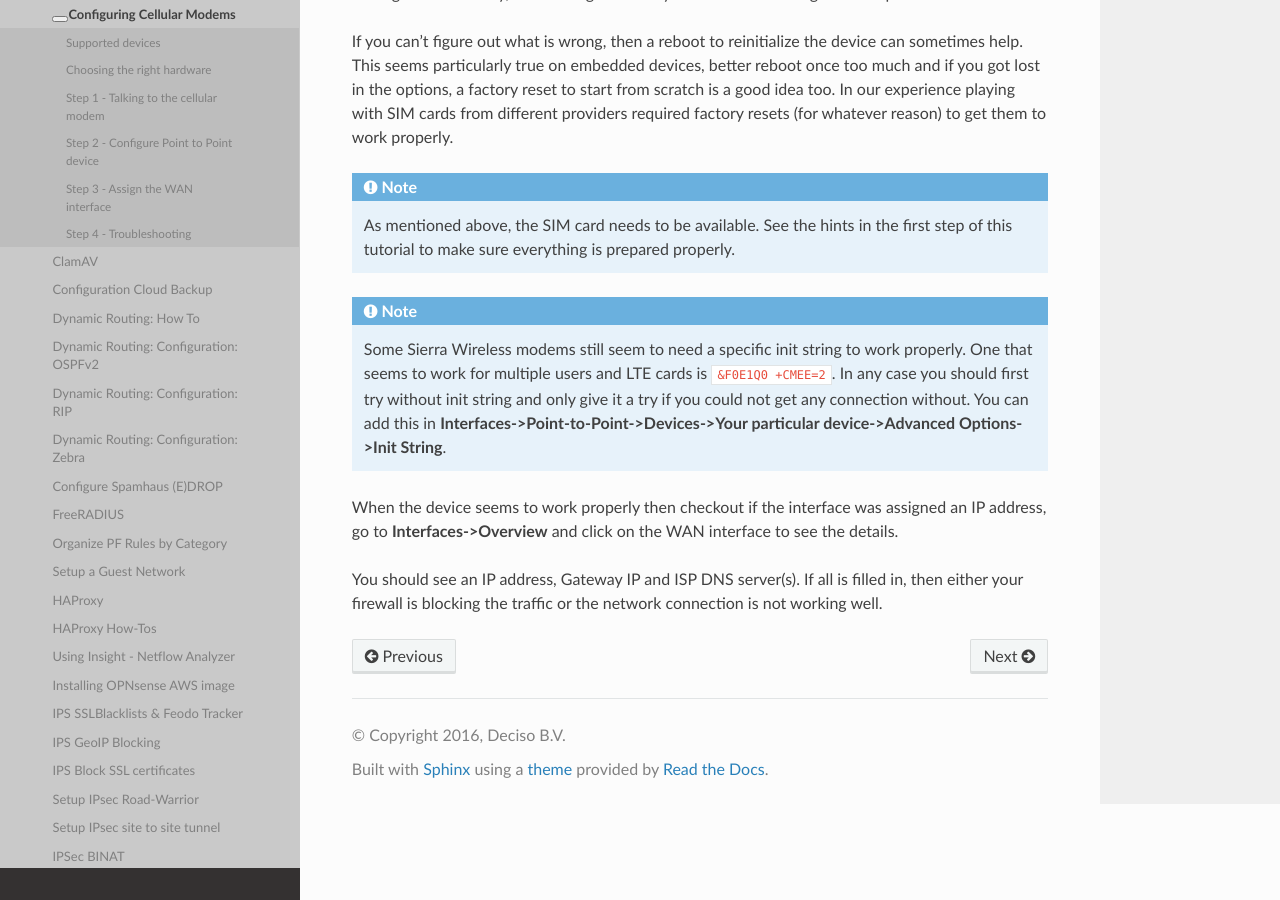
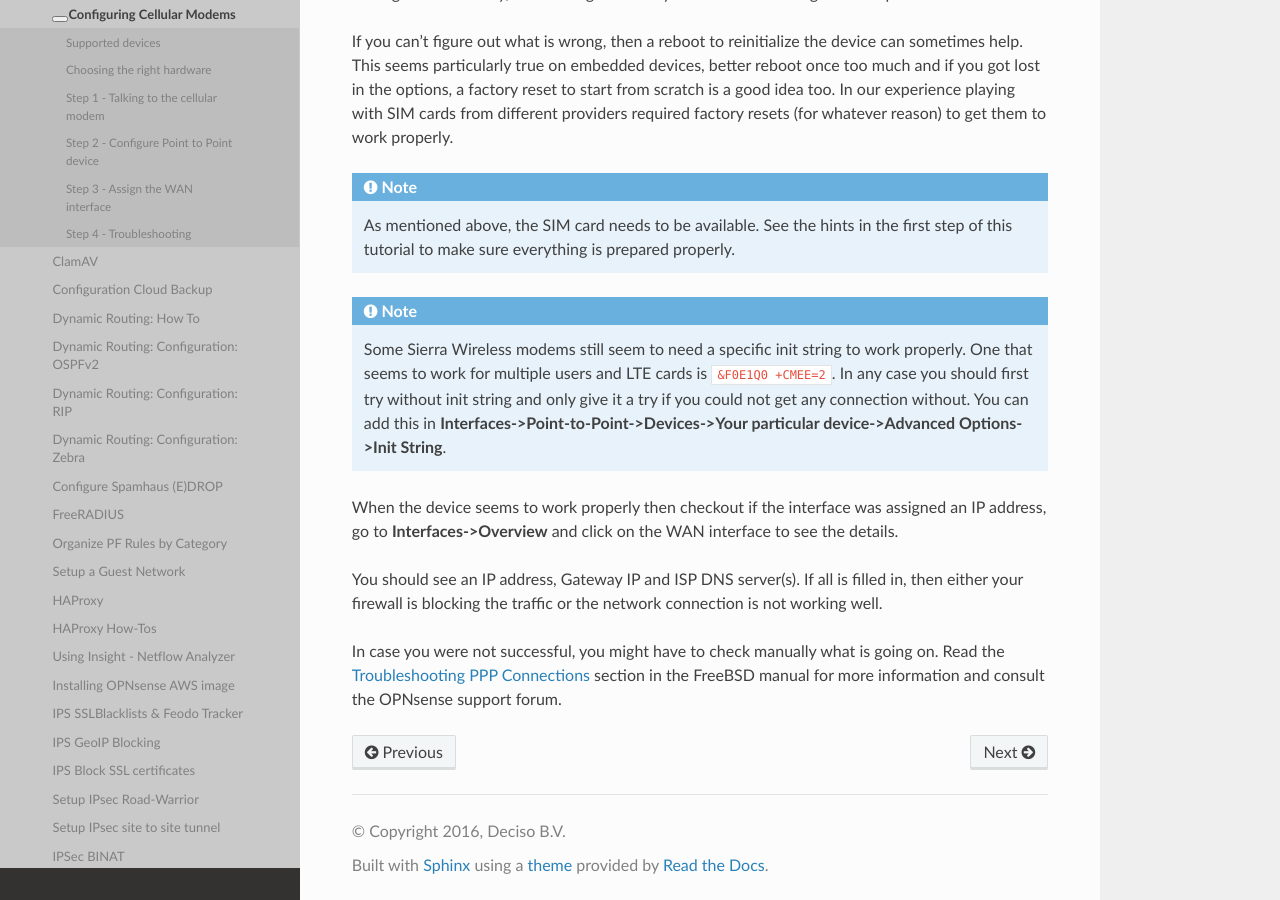
Before and after one commit to opnsense/docs, a Sphinx documentation site: the page built from source/manual/how-tos/cellular.rst, in a window 1280 px wide and 900 px high, scrolled down 3974 px. Built offline with Sphinx 7.4.7 and the Read the Docs theme 2.0.0, drawn with Linux system fonts in a browser that asks for light colours; nearby versions of some CDN libraries; some web fonts are replaced; library files that are not in the unit come from our copies.

Commit message:
Troubleshooting

```diff
--- a/source/manual/how-tos/cellular.rst
+++ b/source/manual/how-tos/cellular.rst
@@ -172,3 +172,7 @@ see the details.
 You should see an IP address, Gateway IP and ISP DNS server(s).
 If all is filled in, then either your firewall is blocking the traffic or the
 network connection is not working well.
+
+In case you were not successful, you might have to check manually what is going
+on. Read the `Troubleshooting PPP Connections <https://www.freebsd.org/doc/handbook/ppp-troubleshoot.html>`_ section in the FreeBSD manual for more information and
+consult the OPNsense support forum.
```
